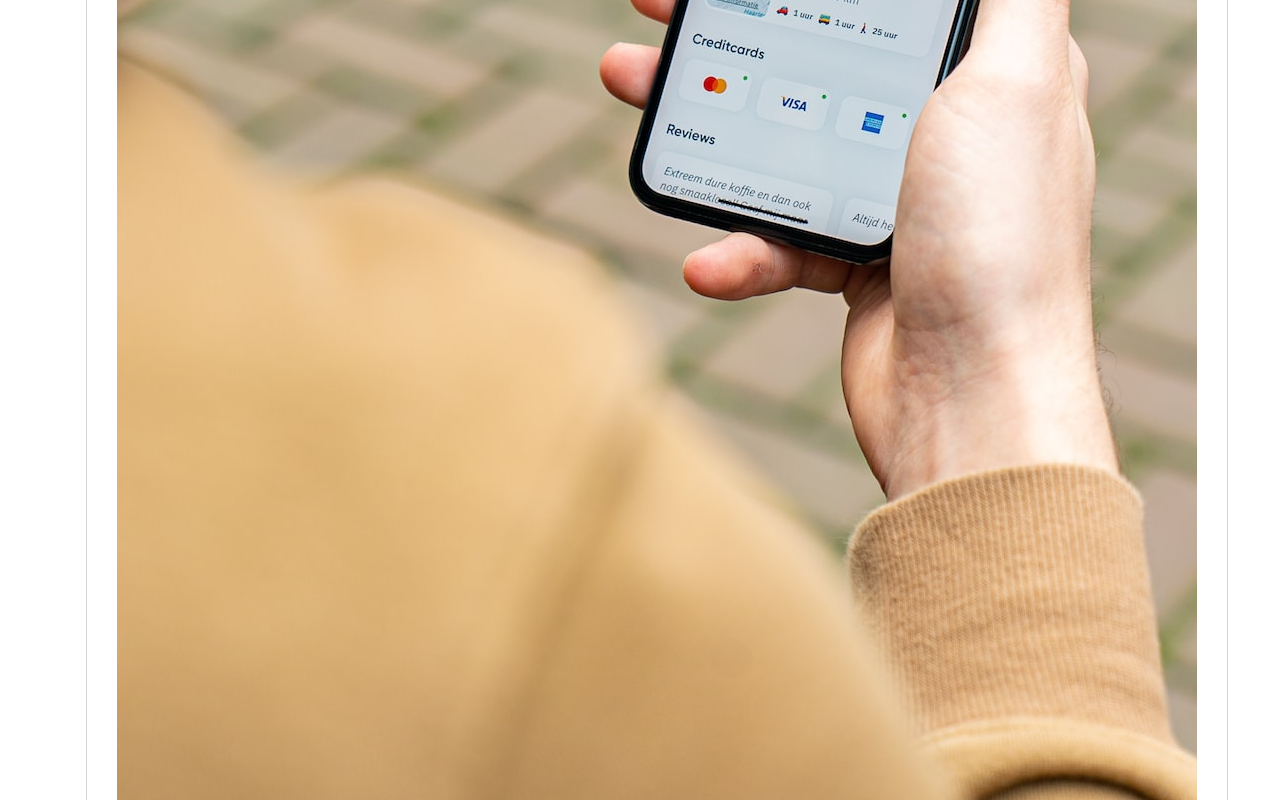
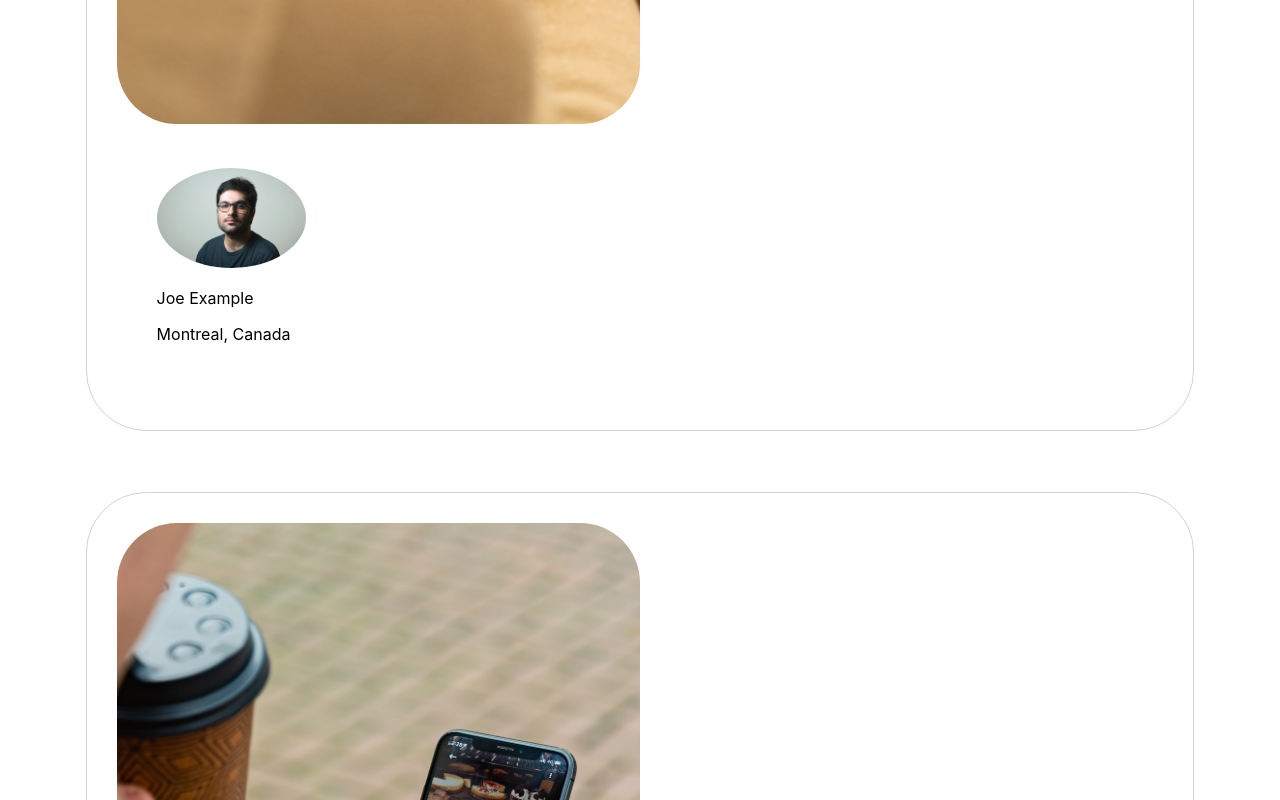
Before and after one commit to JackMac10/photolabs, a React (Create React App) app in the folder frontend/: page / in a window 1280 px wide. Shown: the part 900-1700 px from the top of the page. Built offline with nearby package versions, Linux system fonts and the light colour scheme; the HTML template or start-up script is replaced by a standard one.

Commit message:
added multiple posts

```diff
--- a/frontend/src/App.jsx
+++ b/frontend/src/App.jsx
@@ -17,13 +17,16 @@
 
 const App = () => (
   <div className="App">
+    {Array.from({ length: 3 }).map((_, index) => (
       <PhotoListItem
+        key={index}
         id={sampleDataForPhotoListItem.id}
         location={sampleDataForPhotoListItem.location}
         imageSource={sampleDataForPhotoListItem.imageSource}
         username={sampleDataForPhotoListItem.username}
         profile={sampleDataForPhotoListItem.profile}
       />
+    ))}
   </div>
 );
 
--- a/frontend/src/App.scss
+++ b/frontend/src/App.scss
@@ -2,7 +2,17 @@
   border-radius: 60px;
   padding: 30px;
   margin: 5%;
-  width: 90%;
+}
+.details {
+  padding: 40px;
+}
+.photo-list__photo {
+  border-radius: 60px;
+  width: 50%;
+}
+.profile-pic {
+  height: 100px;
+  border-radius: 100%;
 }
 
 .App {
--- a/frontend/src/components/PhotoListItem.jsx
+++ b/frontend/src/components/PhotoListItem.jsx
@@ -6,10 +6,12 @@
 const PhotoListItem = ({ id, location, imageSource, username, profile }) => {
   return (
     <div className="photo-list__item">
-      <img  src={imageSource}/>
-        <img src={profile}/>
+      <img className="photo-list__photo" src={imageSource}/>
+      <div className="details">
+        <img className="profile-pic" src={profile}/>
         <p>{username}</p>
         <p>{location.city}, {location.country}</p>
+        </div>
     </div>
   );
 };
```
Lines whose indentation alone changed are shown as unchanged.
